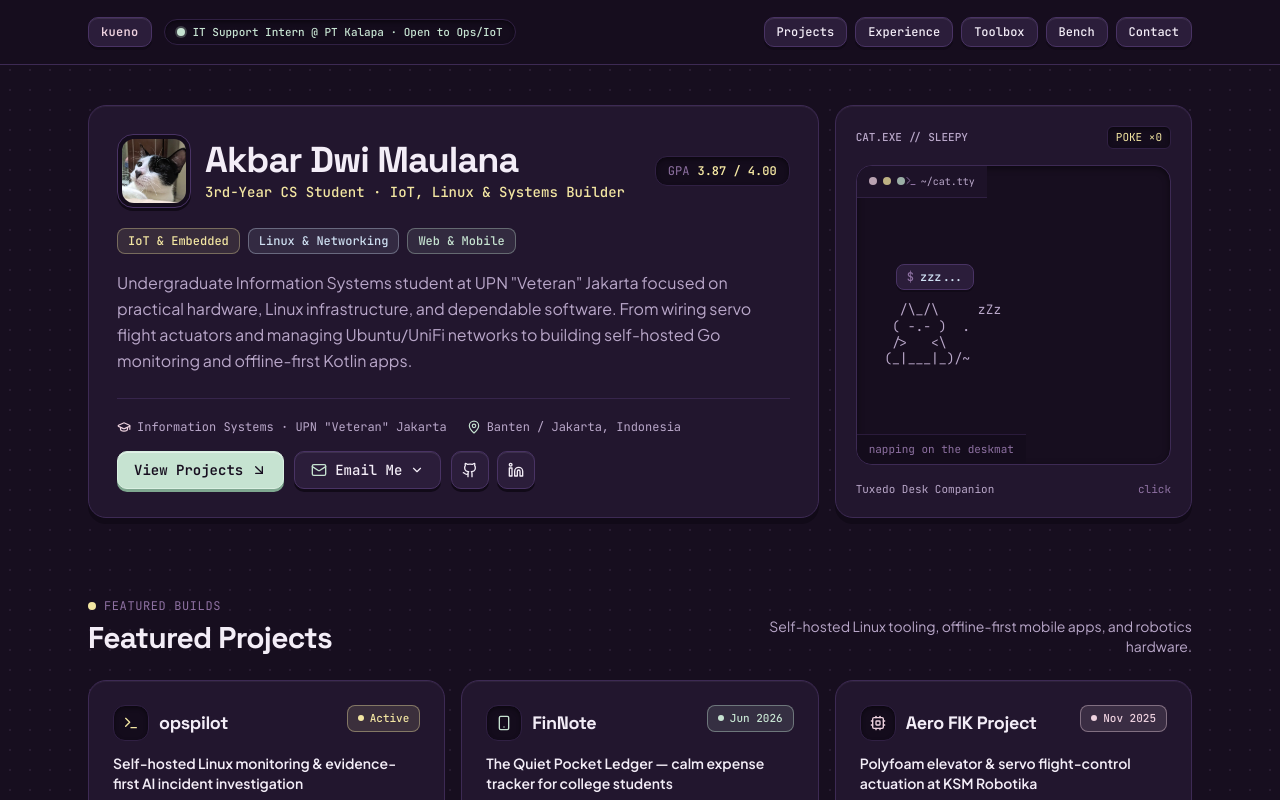
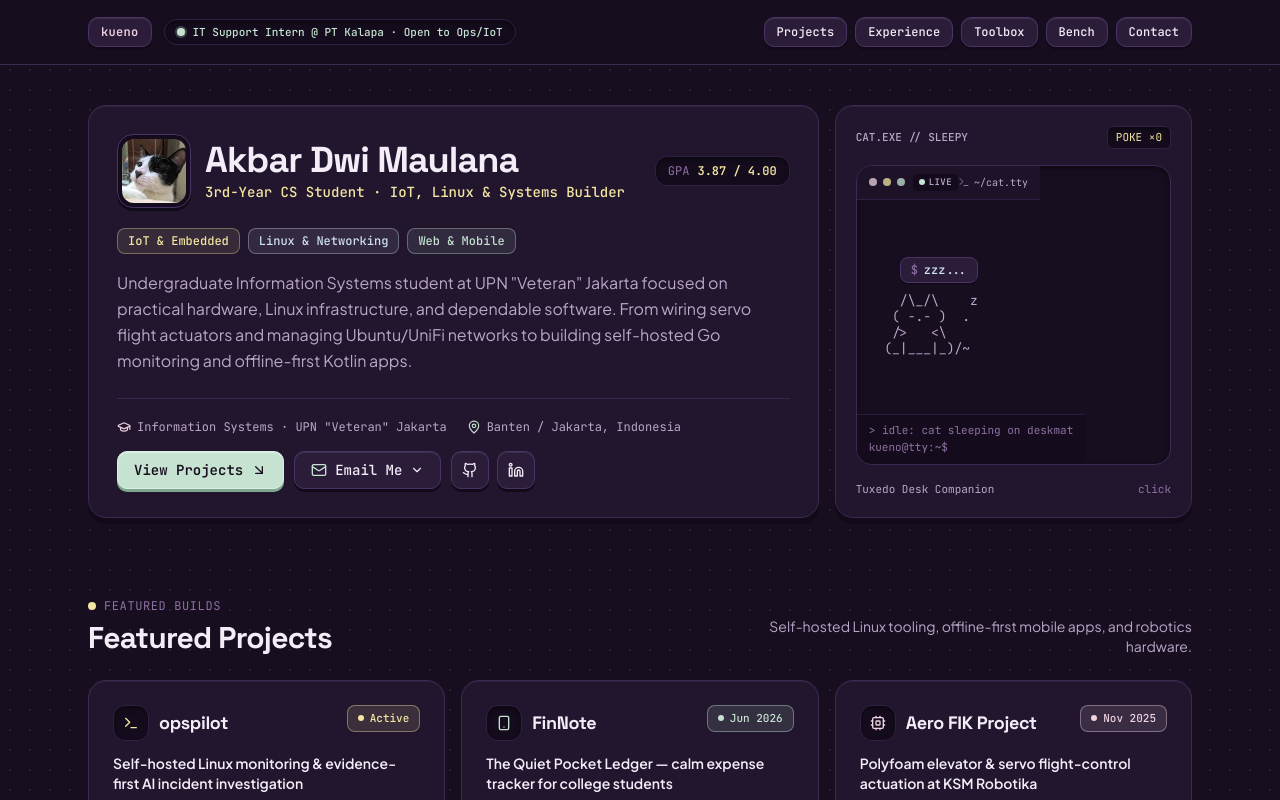
Before and after one commit to kuenobaikbanget/my-porto, a React (Vite) app: page / in a window 1280 px wide. Shown: the top 800 px of the page. Built offline with nearby package versions, Linux system fonts and the light colour scheme.

Commit message:
feat: animate ASCII cat with live terminal prompt and click reactions

```diff
--- a/src/components/TuxedoCatWidget.tsx
+++ b/src/components/TuxedoCatWidget.tsx
@@ -1,113 +1,239 @@
-import { useState, type FC } from 'react';
+import { useEffect, useState, type FC } from 'react';
 import { LuTerminal } from 'react-icons/lu';
 
-type CatMood = 'sleepy' | 'meow' | 'perked' | 'annoyed' | 'angry';
+type CatMood = 'sleepy' | 'meow' | 'alert' | 'annoyed' | 'angry';
 
 interface CatStage {
   mood: CatMood;
   code: string;
   bubble: string;
-  caption: string;
+  intervalMs: number;
+  reactionType: 'hop' | 'shake';
   badgeClass: string;
+  liveDotClass: string;
   bubbleClass: string;
   artClass: string;
+  logClass: string;
   terminalBorderClass: string;
-  ascii: string;
+  frames: string[];
+  formatLog: (pokes: number) => string;
 }
 
+// Every line in every frame is padded to exact 18 characters (4 lines each)
+// so the <pre> terminal container never shifts width or height.
 const stages: CatStage[] = [
   {
     mood: 'sleepy',
     code: 'CAT.EXE // SLEEPY',
     bubble: 'zzz...',
-    caption: 'napping on the deskmat',
+    intervalMs: 680,
+    reactionType: 'hop',
     badgeClass: 'text-[#b9a7c9]',
+    liveDotClass: 'bg-[#c6e3d1]',
     bubbleClass: 'border-[#493364] bg-[#2b1d3a] text-[#cfe0f2]',
     artClass: 'text-[#b9a7c9]',
+    logClass: 'text-[#8e71a2]',
     terminalBorderClass: 'border-[#3d2a54]',
-    ascii: [
-      '    /\\_/\\     zZz',
-      '   ( -.- )  .',
-      '   />   <\\',
-      '  (_|___|_)/~',
+    formatLog: (pokes) =>
+      pokes === 0 ? 'idle: cat sleeping on deskmat' : `poke #${pokes}: reset -> sleeping`,
+    frames: [
+      [
+        '    /\\_/\\    z    ',
+        '   ( -.- )  .     ',
+        '   />   <\\        ',
+        '  (_|___|_)/~     ',
       ].join('\n'),
+      [
+        '    /\\_/\\    zZ   ',
+        '   ( -.- )  .     ',
+        "   />   <\\   '    ",
+        '  (_|___|_)~      ',
+      ].join('\n'),
+      [
+        '    /\\_/\\    zZz  ',
+        '   ( -.- ) .      ',
+        "   />   <\\  '     ",
+        '  (_|___|_)/~     ',
+      ].join('\n'),
+    ],
   },
   {
     mood: 'meow',
     code: 'CAT.EXE // MEOW',
     bubble: 'meow',
-    caption: 'heard a switch click',
+    intervalMs: 540,
+    reactionType: 'hop',
     badgeClass: 'text-[#c6e3d1]',
+    liveDotClass: 'bg-[#c6e3d1]',
     bubbleClass: 'border-[#c6e3d1]/45 bg-[#2b1d3a] text-[#c6e3d1]',
     artClass: 'text-[#f3edf7]',
+    logClass: 'text-[#c6e3d1]',
     terminalBorderClass: 'border-[#493364]',
-    ascii: [
-      '    /\\_/\\      ?',
-      '   ( o.o )',
-      '   />   <\\',
-      '  (_|___|_)/~',
+    formatLog: (pokes) => `poke #${pokes}: "meow"`,
+    frames: [
+      [
+        '    /\\_/\\     ?   ',
+        '   ( o.o )        ',
+        '   />   <\\        ',
+        '  (_|___|_)/~     ',
       ].join('\n'),
+      [
+        '    /\\_/\\     ?   ',
+        '   ( o.o )        ',
+        '   />   <\\   ~    ',
+        '  (_|___|_) \\~    ',
+      ].join('\n'),
+      [
+        '    /\\_/\\         ',
+        '   ( -.- )        ',
+        '   />   <\\        ',
+        '  (_|___|_)/      ',
+      ].join('\n'),
+    ],
   },
   {
-    mood: 'perked',
+    mood: 'alert',
     code: 'CAT.EXE // ALERT',
     bubble: 'meow meow',
-    caption: 'demanding attention',
+    intervalMs: 480,
+    reactionType: 'hop',
     badgeClass: 'text-[#f3e6a2]',
+    liveDotClass: 'bg-[#f3e6a2]',
     bubbleClass: 'border-[#f3e6a2]/45 bg-[#2b1d3a] text-[#f3e6a2]',
     artClass: 'text-[#f3edf7]',
+    logClass: 'text-[#f3e6a2]',
     terminalBorderClass: 'border-[#f3e6a2]/35',
-    ascii: [
-      '    /\\_/\\      !',
-      '   ( ^.^ )  ~',
-      '   />   <\\',
-      '  (_|___|_) /',
+    formatLog: (pokes) => `poke #${pokes}: "meow meow"`,
+    frames: [
+      [
+        '    /\\_/\\     !   ',
+        '   ( ^.^ )  ~     ',
+        '   />   <\\        ',
+        '  (_|___|_) /     ',
       ].join('\n'),
+      [
+        '    /\\_/\\     !   ',
+        '   ( ^.^ )        ',
+        '   />   <\\  ~     ',
+        '  (_|___|_)(      ',
+      ].join('\n'),
+      [
+        '    /\\_/\\     ~   ',
+        '   ( -.- )        ',
+        '   />   <\\        ',
+        '  (_|___|_) )     ',
+      ].join('\n'),
+    ],
   },
   {
     mood: 'annoyed',
     code: 'CAT.EXE // ANNOYED',
     bubble: 'meow?! stop poking',
-    caption: 'tail flicking warning',
+    intervalMs: 420,
+    reactionType: 'shake',
     badgeClass: 'text-[#eed2df]',
+    liveDotClass: 'bg-[#f3e6a2]',
     bubbleClass: 'border-[#eed2df]/50 bg-[#2b1d3a] text-[#eed2df]',
     artClass: 'text-[#eed2df]',
-    terminalBorderClass: 'border-[#eed2df]/40',
-    ascii: [
-      '    /\\_/\\     ...',
-      '   ( -_- )',
-      '   />   <\\',
-      '  (_|___|_)-',
+    logClass: 'text-[#f3e6a2]',
+    terminalBorderClass: 'border-[#eed2df]/45',
+    formatLog: (pokes) => `poke #${pokes}: WARN: stop poking`,
+    frames: [
+      [
+        '    /\\_/\\    ...  ',
+        '   ( -_- )        ',
+        '   />   <\\        ',
+        '  (_|___|_)-      ',
       ].join('\n'),
+      [
+        '    /\\_/\\    ..   ',
+        '   ( -_- )        ',
+        '   />   <\\   _    ',
+        '  (_|___|_)/      ',
+      ].join('\n'),
+      [
+        '    /\\_/\\    ...  ',
+        '   ( >_- )        ',
+        '   />   <\\        ',
+        '  (_|___|_)`-     ',
+      ].join('\n'),
+    ],
   },
   {
     mood: 'angry',
     code: 'CAT.EXE // ANGRY',
     bubble: 'HISSS!! >:(',
-    caption: 'one more click to reset',
+    intervalMs: 280,
+    reactionType: 'shake',
     badgeClass: 'text-[#eed2df]',
+    liveDotClass: 'bg-[#eed2df]',
     bubbleClass: 'border-[#eed2df]/75 bg-[#362039] text-[#f3e6a2]',
     artClass: 'text-[#f3e6a2]',
+    logClass: 'text-[#eed2df]',
     terminalBorderClass: 'border-[#eed2df]/65',
-    ascii: [
-      '   /\\___/\\    !!',
-      '  ( >_< )   *',
-      '  /|   |\\  ~',
-      ' (_|___|_)/!',
+    formatLog: (pokes) => `poke #${pokes}: ERR: HISSS!! >:(`,
+    frames: [
+      [
+        '   /\\___/\\   !!   ',
+        '  ( >_< )   *     ',
+        '  /|   |\\  ~      ',
+        ' (_|___|_)/!      ',
       ].join('\n'),
+      [
+        '   /\\___/\\    !   ',
+        '  ( >_< )  *      ',
+        '  /|   |\\   ~     ',
+        ' (_|___|_)\\!      ',
+      ].join('\n'),
+      [
+        '  ^/\\___/\\^  !!   ',
+        '  ( >_< )   #     ',
+        '  /|   |\\  !      ',
+        ' (_|___|_)/~      ',
+      ].join('\n'),
+    ],
   },
 ];
 
 export const TuxedoCatWidget: FC = () => {
   const [stageIndex, setStageIndex] = useState(0);
+  const [frameIndex, setFrameIndex] = useState(0);
   const [pokes, setPokes] = useState(0);
+  const [reducedMotion, setReducedMotion] = useState(false);
 
   const current = stages[stageIndex];
 
+  useEffect(() => {
+    if (typeof window === 'undefined') return;
+    const media = window.matchMedia('(prefers-reduced-motion: reduce)');
+    const sync = () => setReducedMotion(media.matches);
+    sync();
+    media.addEventListener('change', sync);
+    return () => media.removeEventListener('change', sync);
+  }, []);
+
+  useEffect(() => {
+    if (reducedMotion) {
+      setFrameIndex(0);
+      return;
+    }
+
+    const timer = window.setInterval(() => {
+      setFrameIndex((prev) => (prev + 1) % current.frames.length);
+    }, current.intervalMs);
+
+    return () => window.clearInterval(timer);
+  }, [current.frames.length, current.intervalMs, reducedMotion]);
+
   const handleInteract = () => {
     setStageIndex((prev) => (prev + 1) % stages.length);
+    setFrameIndex(0);
     setPokes((prev) => prev + 1);
   };
+
+  const activeAscii = current.frames[frameIndex % current.frames.length];
+  const reactionClass =
+    pokes === 0 ? '' : current.reactionType === 'shake' ? 'cat-shake' : 'cat-hop';
 
   return (
     <div className="bento-card flex h-full flex-col justify-between p-5">
@@ -130,10 +256,19 @@ export const TuxedoCatWidget: FC = () => {
       >
         {/* Terminal Title Bar */}
         <div className="flex items-center justify-between border-b border-[#302043] bg-[#1d1228] px-3 py-2 font-mono text-[10px] text-[#8e71a2]">
+          <div className="flex items-center gap-2">
             <div className="flex items-center gap-1.5" aria-hidden="true">
               <span className="h-2 w-2 rounded-full bg-[#eed2df]/75" />
               <span className="h-2 w-2 rounded-full bg-[#f3e6a2]/75" />
               <span className="h-2 w-2 rounded-full bg-[#c6e3d1]/75" />
+            </div>
+            <span className="inline-flex items-center gap-1 rounded bg-[#140c1c] px-1.5 py-0.5 text-[9px] font-semibold tracking-wider text-[#b9a7c9]">
+              <span
+                className={`h-1.5 w-1.5 rounded-full ${current.liveDotClass}`}
+                aria-hidden="true"
+              />
+              LIVE
+            </span>
           </div>
           <span className="inline-flex items-center gap-1 text-[#b9a7c9]">
             <LuTerminal className="h-3 w-3 text-[#8e71a2]" aria-hidden="true" />
@@ -141,10 +276,13 @@ export const TuxedoCatWidget: FC = () => {
           </span>
         </div>
 
-        {/* Terminal Body */}
+        {/* Terminal Stage */}
         <div className="flex flex-1 flex-col items-center justify-center px-3 py-4">
           <div
-            className={`mb-3 inline-flex max-w-full items-center gap-1.5 rounded-lg border px-2.5 py-1 font-mono text-xs font-medium shadow-[0_2px_0_#110a18] transition-transform group-hover:-translate-y-0.5 group-active:translate-y-0.5 ${current.bubbleClass}`}
+            key={`bubble-${stageIndex}-${pokes}`}
+            className={`mb-2.5 inline-flex max-w-full items-center gap-1.5 rounded-lg border px-2.5 py-1 font-mono text-xs font-medium shadow-[0_2px_0_#110a18] ${
+              pokes > 0 ? 'bubble-pop' : ''
+            } ${current.bubbleClass}`}
           >
             <span className="text-[#8e71a2]" aria-hidden="true">
               $
@@ -152,17 +290,30 @@ export const TuxedoCatWidget: FC = () => {
             <span className="truncate">{current.bubble}</span>
           </div>
 
+          <div key={`cat-${stageIndex}-${pokes}`} className={reactionClass}>
             <pre
-            className={`m-0 select-none whitespace-pre font-mono text-xs leading-tight transition-transform duration-150 group-hover:scale-[1.03] group-active:translate-y-0.5 sm:text-[13px] ${current.artClass}`}
+              className={`m-0 select-none whitespace-pre font-mono text-xs leading-tight sm:text-[13px] ${current.artClass}`}
               aria-hidden="true"
             >
-            {current.ascii}
+              {activeAscii}
             </pre>
           </div>
+        </div>
 
-        {/* Terminal Prompt Footer */}
-        <div className="border-t border-[#302043]/80 bg-[#140c1c] px-3 py-1.5 text-center font-mono text-[11px] text-[#8e71a2]">
-          {current.caption}
+        {/* Live Terminal Log & Prompt Footer */}
+        <div className="border-t border-[#302043]/80 bg-[#140c1c] px-3 py-2 font-mono text-[11px] leading-snug">
+          <div className={`truncate ${current.logClass}`}>
+            <span className="text-[#8e71a2]" aria-hidden="true">
+              &gt;{' '}
+            </span>
+            <span>{current.formatLog(pokes)}</span>
+          </div>
+          <div className="mt-0.5 flex items-center text-[#8e71a2]">
+            <span>kueno@tty:~$&nbsp;</span>
+            <span className="tty-cursor text-[#c6e3d1]" aria-hidden="true">
+              █
+            </span>
+          </div>
         </div>
       </button>
 
--- a/src/index.css
+++ b/src/index.css
@@ -200,6 +200,80 @@
   transform: translateY(0);
 }
 
+/* Terminal ASCII Cat animations */
+@keyframes tty-cursor-blink {
+  0%,
+  49% {
+    opacity: 1;
+  }
+  50%,
+  100% {
+    opacity: 0;
+  }
+}
+
+@keyframes cat-hop {
+  0% {
+    transform: translateY(0);
+  }
+  35% {
+    transform: translateY(-5px);
+  }
+  70% {
+    transform: translateY(1px);
+  }
+  100% {
+    transform: translateY(0);
+  }
+}
+
+@keyframes cat-shake {
+  0%,
+  100% {
+    transform: translateX(0);
+  }
+  20% {
+    transform: translateX(-4px);
+  }
+  45% {
+    transform: translateX(4px);
+  }
+  70% {
+    transform: translateX(-2px);
+  }
+  85% {
+    transform: translateX(2px);
+  }
+}
+
+@keyframes bubble-pop {
+  0% {
+    transform: scale(0.93);
+  }
+  55% {
+    transform: scale(1.04);
+  }
+  100% {
+    transform: scale(1);
+  }
+}
+
+.tty-cursor {
+  animation: tty-cursor-blink 1.05s steps(1, end) infinite;
+}
+
+.cat-hop {
+  animation: cat-hop 240ms cubic-bezier(0.2, 0.8, 0.2, 1);
+}
+
+.cat-shake {
+  animation: cat-shake 260ms ease-in-out;
+}
+
+.bubble-pop {
+  animation: bubble-pop 180ms cubic-bezier(0.2, 0.8, 0.2, 1);
+}
+
 @media (prefers-reduced-motion: reduce) {
   html {
     scroll-behavior: auto;
@@ -215,4 +289,11 @@
   .bento-card {
     transition: none;
   }
+
+  .tty-cursor,
+  .cat-hop,
+  .cat-shake,
+  .bubble-pop {
+    animation: none;
+  }
 }
```
Lines whose indentation alone changed are shown as unchanged.
